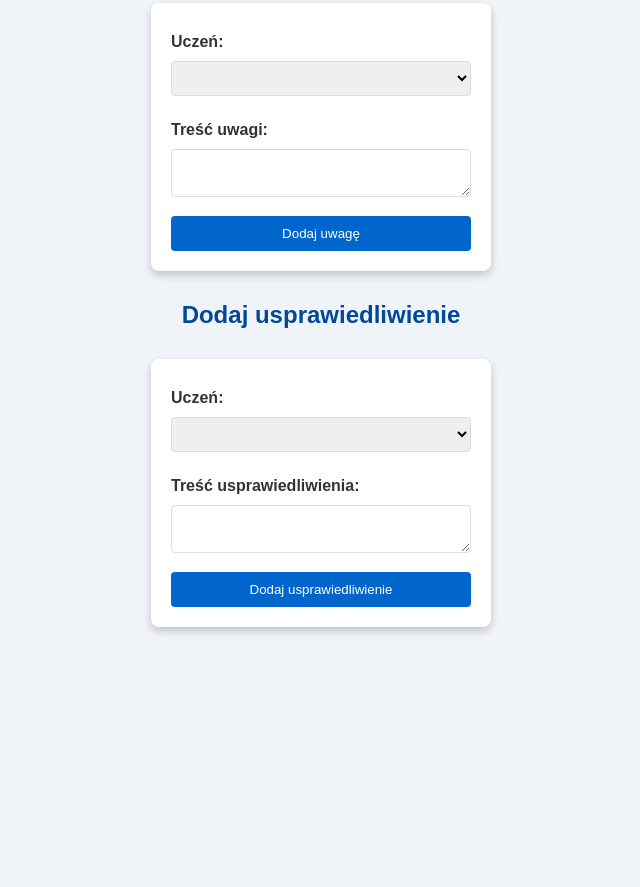
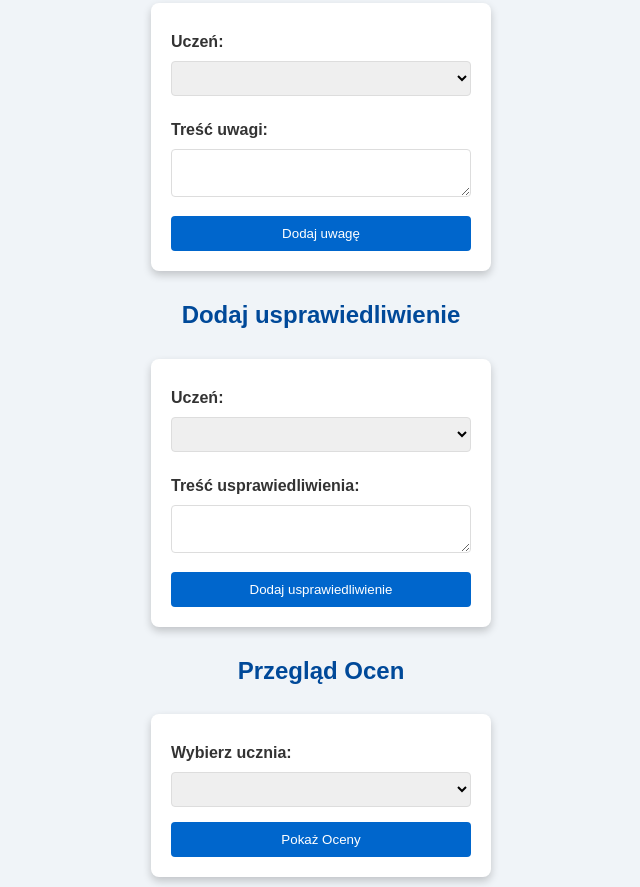
Before and after one commit to szymek011/e-dziennik, a plain HTML site: page index.html in a window 1280 px wide. Shown: the part 1249-2136 px from the top of the page, without its empty margins (319-959 px from the left). Before the commit the page ends 1886 px from the top, so only its background shows below. Drawn offline with Linux system fonts and the light colour scheme; no server answers.

Commit message:
Update index.html

```diff
--- a/index.html
+++ b/index.html
@@ -84,6 +84,14 @@
         <button type="submit">Dodaj usprawiedliwienie</button>
     </form>
 
+    <h2>Przegląd Ocen</h2>
+<form id="form-przeglad-ocen">
+    <label for="uczen-przeglad">Wybierz ucznia:</label>
+    <select id="uczen-przeglad"></select>
+    <button type="submit">Pokaż Oceny</button>
+</form>
+<div id="oceny-lista"></div>
+
     <script src="script.js"></script>
 
 </body>
```
